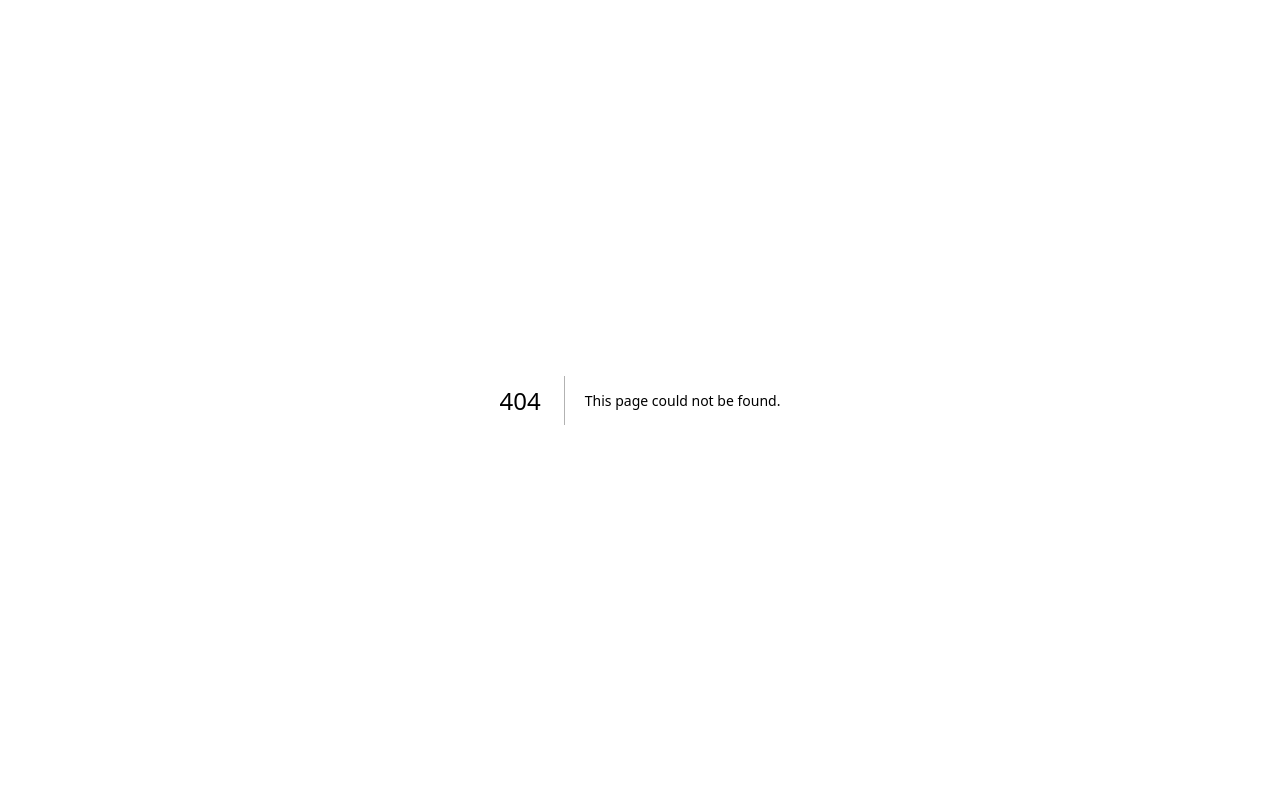
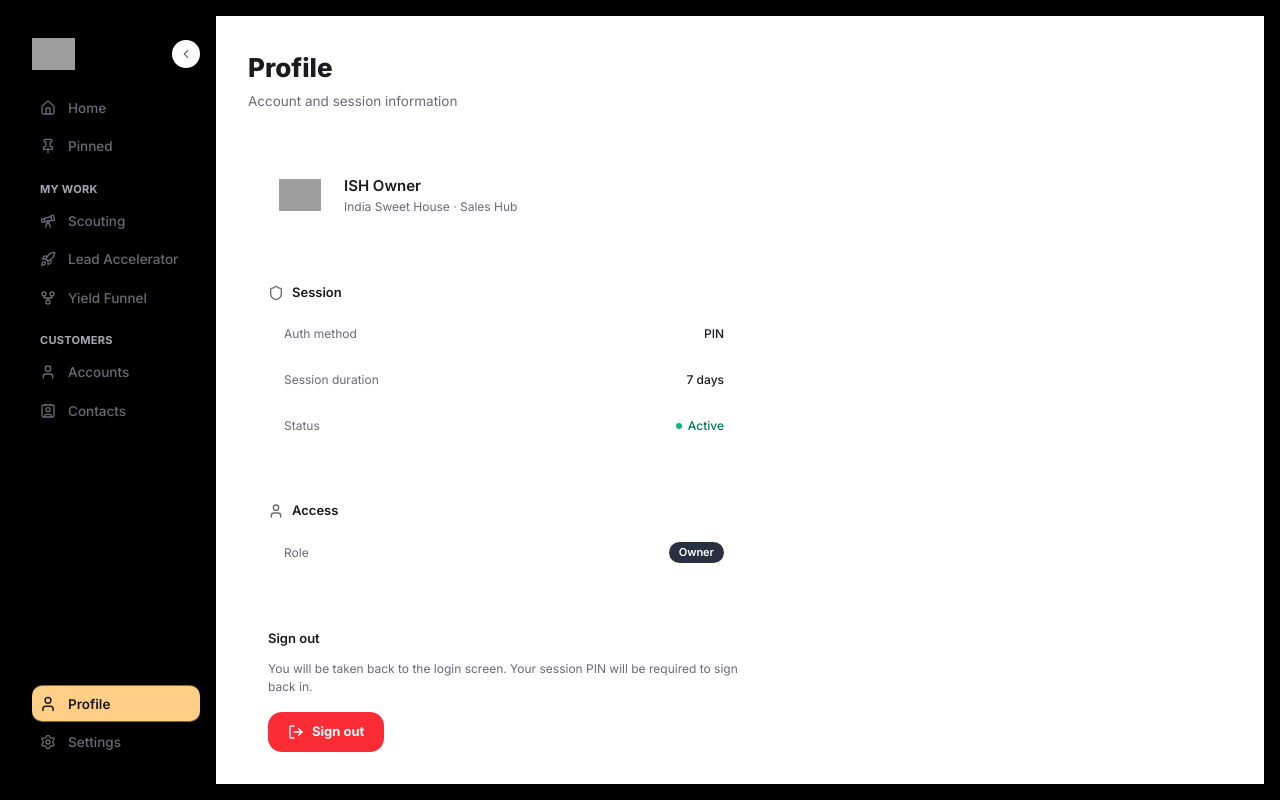
Before and after one commit to arunchrist-svg/ish0.3, a Next.js app: page /profile in a window 1280 px wide. Before the commit this address had no page. Built offline with nearby package versions, Linux system fonts and the light colour scheme; grey boxes are pictures that could not be loaded.

Commit message:
Add hub profile page with account info and logout.
Co-authored-by: Cursor <cursoragent@cursor.com>

```diff
--- /dev/null
+++ b/src/app/(hub)/profile/page.tsx
@@ -0,0 +1,110 @@
+"use client";
+
+import { useState } from "react";
+import { useRouter } from "next/navigation";
+import { LogOut, User, Shield, Loader2 } from "lucide-react";
+import { text } from "@/design-system";
+import { cn } from "@/lib/utils";
+import { ISH_LOGO_URL } from "@/lib/brand";
+
+export default function ProfilePage() {
+  const router = useRouter();
+  const [loggingOut, setLoggingOut] = useState(false);
+
+  async function handleLogout() {
+    setLoggingOut(true);
+    try {
+      await fetch("/api/auth/logout", { method: "POST" });
+      router.push("/login");
+    } catch {
+      setLoggingOut(false);
+    }
+  }
+
+  return (
+    <div className="min-w-0 flex-1 overflow-y-auto bg-ish-app p-8">
+      <div className="mb-8">
+        <h1 className={text.display}>Profile</h1>
+        <p className={cn("mt-1", text.bodySoft)}>Account and session information</p>
+      </div>
+
+      <div className="max-w-lg space-y-4">
+        {/* Identity card */}
+        <div className="rounded-2xl border border-ish-border bg-white p-6">
+          <div className="flex items-center gap-4">
+            <div className="flex size-14 items-center justify-center rounded-2xl bg-ish-app">
+              <img src={ISH_LOGO_URL} alt="ISH" className="h-8 w-auto" />
+            </div>
+            <div>
+              <p className="text-[15px] font-semibold text-ish-ink">ISH Owner</p>
+              <p className="text-[12px] text-ish-ink-soft">India Sweet House · Sales Hub</p>
+            </div>
+          </div>
+        </div>
+
+        {/* Session card */}
+        <div className="rounded-2xl border border-ish-border bg-white p-5">
+          <div className="mb-3 flex items-center gap-2">
+            <Shield className="size-4 text-ish-ink-soft" />
+            <p className="text-[13px] font-semibold text-ish-ink">Session</p>
+          </div>
+          <div className="space-y-2">
+            <div className="flex items-center justify-between rounded-xl bg-ish-app px-4 py-2.5">
+              <span className="text-[12px] text-ish-ink-soft">Auth method</span>
+              <span className="text-[12px] font-medium text-ish-ink">PIN</span>
+            </div>
+            <div className="flex items-center justify-between rounded-xl bg-ish-app px-4 py-2.5">
+              <span className="text-[12px] text-ish-ink-soft">Session duration</span>
+              <span className="text-[12px] font-medium text-ish-ink">7 days</span>
+            </div>
+            <div className="flex items-center justify-between rounded-xl bg-ish-app px-4 py-2.5">
+              <span className="text-[12px] text-ish-ink-soft">Status</span>
+              <span className="inline-flex items-center gap-1.5 text-[12px] font-medium text-emerald-700">
+                <span className="size-1.5 rounded-full bg-emerald-500" />
+                Active
+              </span>
+            </div>
+          </div>
+        </div>
+
+        {/* Access card */}
+        <div className="rounded-2xl border border-ish-border bg-white p-5">
+          <div className="mb-3 flex items-center gap-2">
+            <User className="size-4 text-ish-ink-soft" />
+            <p className="text-[13px] font-semibold text-ish-ink">Access</p>
+          </div>
+          <div className="flex items-center justify-between rounded-xl bg-ish-app px-4 py-2.5">
+            <span className="text-[12px] text-ish-ink-soft">Role</span>
+            <span className="rounded-full bg-ish-black px-2.5 py-0.5 text-[11px] font-semibold text-white">
+              Owner
+            </span>
+          </div>
+        </div>
+
+        {/* Logout */}
+        <div className="rounded-2xl border border-red-100 bg-white p-5">
+          <p className="mb-3 text-[13px] font-semibold text-ish-ink">Sign out</p>
+          <p className="mb-4 text-[12px] text-ish-ink-soft">
+            You will be taken back to the login screen. Your session PIN will be required to sign back in.
+          </p>
+          <button
+            type="button"
+            onClick={handleLogout}
+            disabled={loggingOut}
+            className={cn(
+              "flex items-center gap-2 rounded-[14px] px-5 py-2.5 text-[13px] font-bold text-white transition-all",
+              loggingOut ? "bg-red-300 cursor-not-allowed" : "bg-red-500 hover:bg-red-600",
+            )}
+          >
+            {loggingOut ? (
+              <Loader2 className="size-4 animate-spin" />
+            ) : (
+              <LogOut className="size-4" />
+            )}
+            {loggingOut ? "Signing out…" : "Sign out"}
+          </button>
+        </div>
+      </div>
+    </div>
+  );
+}
```
